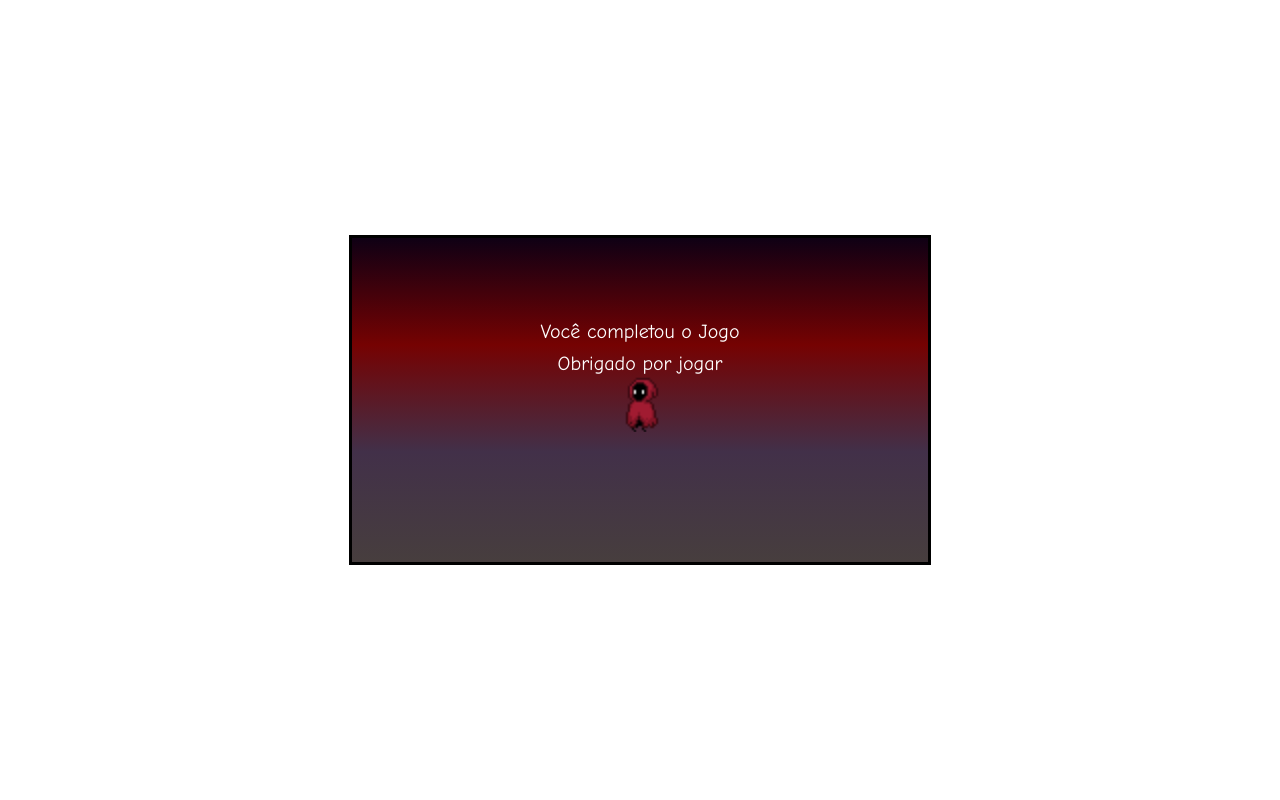
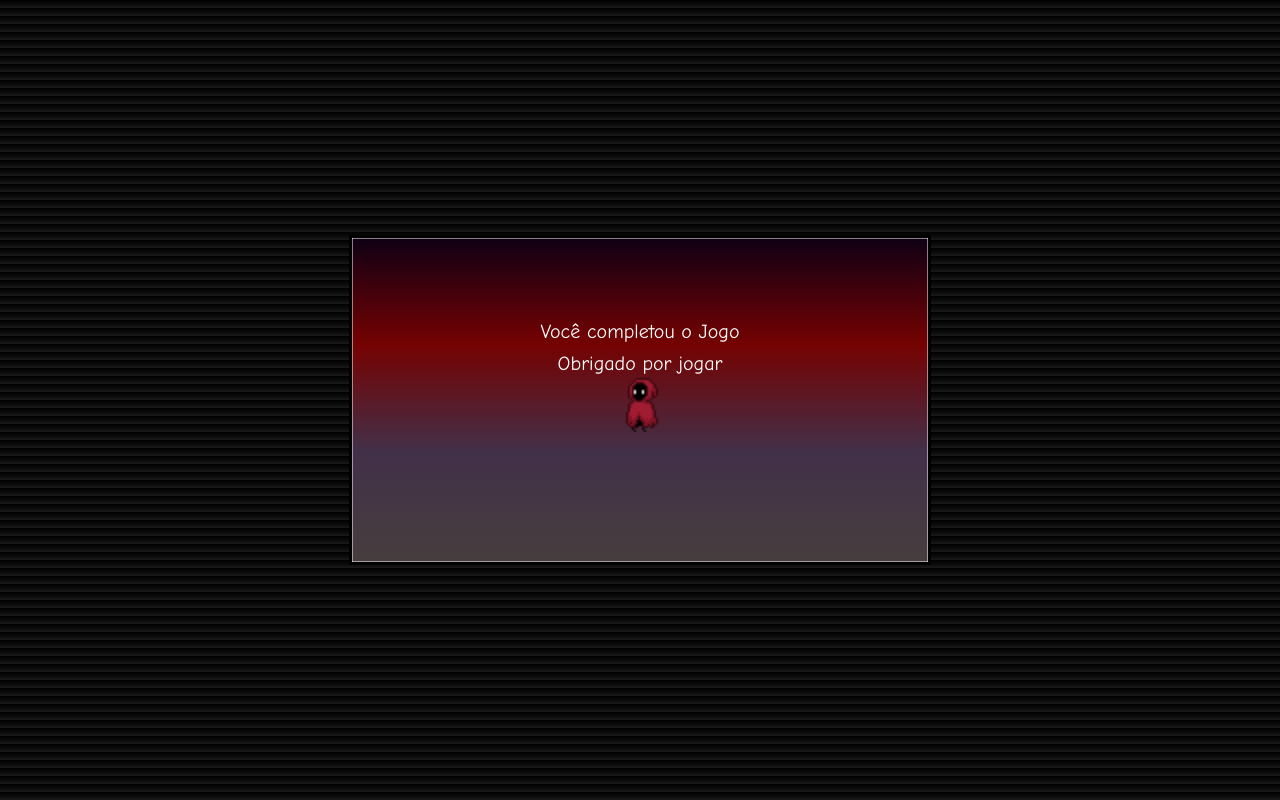
Before and after one commit to guilherme-marian/Game, a plain HTML site: page ending.html in a window 1280 px wide. Drawn offline with Linux system fonts and the light colour scheme.

Commit message:
Controles

```diff
--- a/ending.js
+++ b/ending.js
@@ -148,10 +148,10 @@ window.addEventListener('load', function() {
         const deltaTime = timeStamp - lastTime;
         lastTime = timeStamp
         const gradient = ctx.createLinearGradient(0, 0, 0, CANVAS_HEIGHT);
-        gradient.addColorStop(0, '#0f0014ff'); // top: deep purple
-        gradient.addColorStop(0.33, '#750202ff'); // bottom: dark crimson
-        gradient.addColorStop(0.66, '#423049ff'); // top: deep purple
-        gradient.addColorStop(1, '#473e3eff'); // bottom: dark crimson
+        gradient.addColorStop(0, '#0f0014ff');
+        gradient.addColorStop(0.33, '#750202ff');
+        gradient.addColorStop(0.66, '#423049ff');
+        gradient.addColorStop(1, '#473e3eff');
 
         ctx.clearRect(0, 0, CANVAS_WIDTH, CANVAS_HEIGHT);
         ctx.fillStyle = gradient;
@@ -167,7 +167,8 @@ window.addEventListener('load', function() {
         ctx.fillText('Obrigado por jogar', CANVAS_WIDTH  / 2, 132);
 
         gameFrame++;
-
+        ctx.strokeStyle = 'white';
+        ctx.strokeRect(0, 0, CANVAS_WIDTH, CANVAS_HEIGHT);
         requestAnimationFrame(animate);
     }
     playerImage.onload = () => {
--- a/script.js
+++ b/script.js
@@ -60,7 +60,6 @@ window.addEventListener('load', function() {
                 this.rollSpeed = -10;
             }
 
-            //sprite rendering
             this.columns = 8;
             this.staggerFrames = 10;
             this.spriteAnimations = {};
--- a/style.css
+++ b/style.css
@@ -14,6 +14,11 @@
     transform: translate(-50%, -50%);
 }
 
+body {
+  background: linear-gradient(to bottom, #000000, #0a0a0a, #1a1a1a);
+  color: #e0e0e0;
+}
+
 h3 {
     font-family:'Gill Sans', 'Gill Sans MT', Calibri, 'Trebuchet MS', sans-serif;
     position: absolute;
@@ -28,7 +33,7 @@ h3 {
   left: 50%;
   transform: translate(-50%, -50%);
   display: flex;
-  gap: 20px; /* spacing between <p> elements */
+  gap: 20px;
   font-family: 'Gill Sans', 'Gill Sans MT', Calibri, 'Trebuchet MS', sans-serif;
 }
 
```
